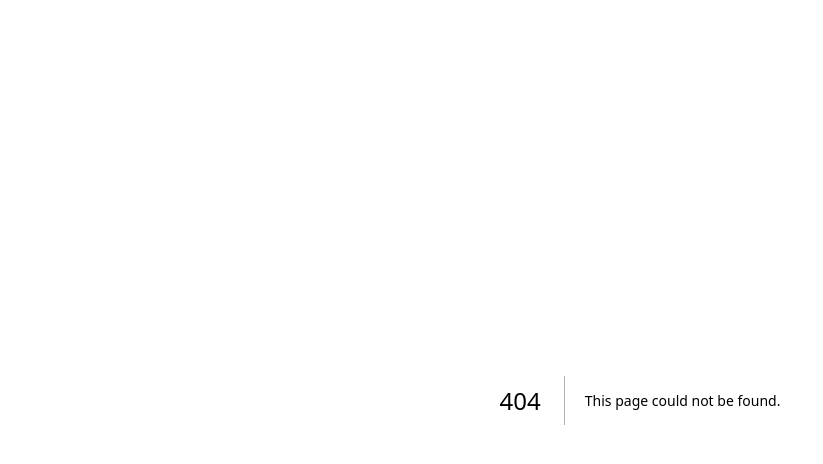
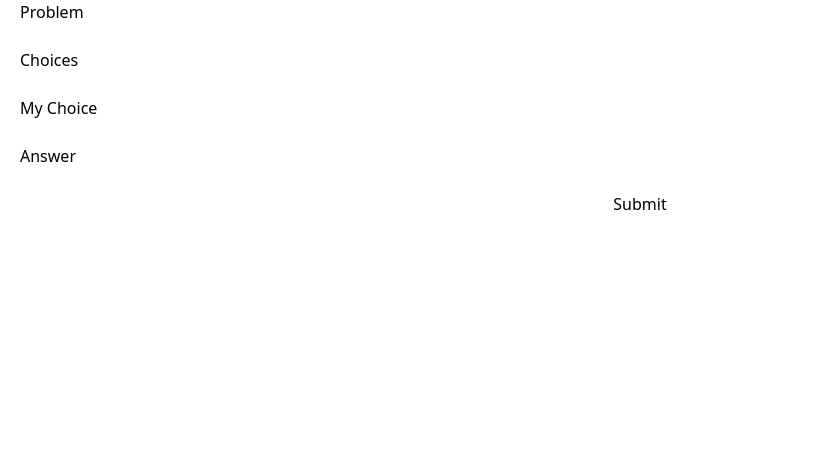
Before and after one commit to yoshiki-maruya/KaizenApp, a Next.js app: page /Resister in a window 1280 px wide. Before the commit this address had no page. Shown: the top 464 px of the page, without its empty margins (0-823 px from the left). Built offline with nearby package versions, Linux system fonts and the light colour scheme.

Commit message:
add: Resister.tsx

```diff
--- a/pages/Home.presenter.tsx
+++ /dev/null
@@ -1,18 +0,0 @@
-import Head from 'next/head'
-
-export default function Home() {
-  return (
-    <div className='container'>
-      <Head>
-      <title>Create Next App</title>
-      <meta name="description" content="Generated by create next app" />
-      <link rel="icon" href="/favicon.ico" />
-      </Head>
-
-      <div className='pt-3 text-center text-6xl'>
-        Kaizen App
-      </div>
-
-    </div>
-  )
-}
--- /dev/null
+++ b/pages/Resister.tsx
@@ -0,0 +1,25 @@
+import Head from 'next/head'
+
+export default function Resister() {
+  return (
+    <div className='container'>
+      <Head>
+        <title>Create Next App</title>
+        <meta name="description" content="Generated by create next app" />
+        <link rel="icon" href="/favicon.ico" />
+      </Head>
+
+      <form action="/send-data-here" method="post" className='flex flex-col'>
+        <label className='ml-5'>Problem</label>
+        <input type="text" id="problem" name="problem" />
+        <label className='ml-5'>Choices</label>
+        <input type="text" id="choices" name="choices" />
+        <label className='ml-5'>My Choice</label>
+        <input type="text" id="my-choice" name="my-choice" />
+        <label className='ml-5'>Answer</label>
+        <input type="text" id="answer" name="answer" />
+        <button type="submit">Submit</button>
+      </form>
+    </div>
+  )
+}
--- /dev/null
+++ b/pages/index.tsx
@@ -0,0 +1,22 @@
+import Head from 'next/head'
+import Link from 'next/link'
+
+export default function Home() {
+  return (
+    <div className='container'>
+      <Head>
+        <title>Create Next App</title>
+        <meta name="description" content="Generated by create next app" />
+        <link rel="icon" href="/favicon.ico" />
+      </Head>
+
+      <div className='pt-3 text-center text-6xl'>
+        Kaizen App
+      </div>
+
+      <li className='mt-8 list-none text-center text-2xl'>
+        <Link href="/Resister">Resister</Link>
+      </li>
+    </div>
+  )
+}
```
